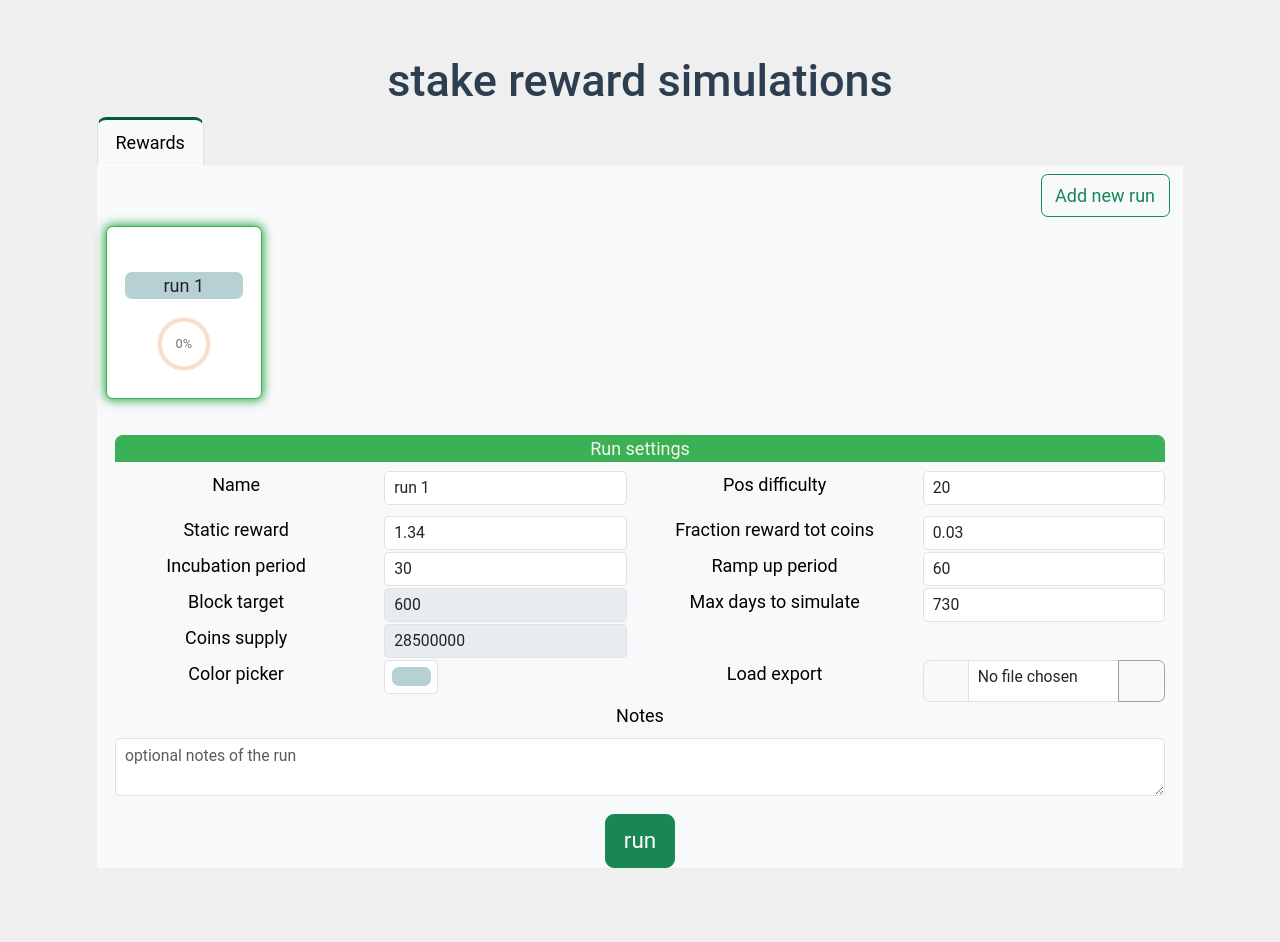
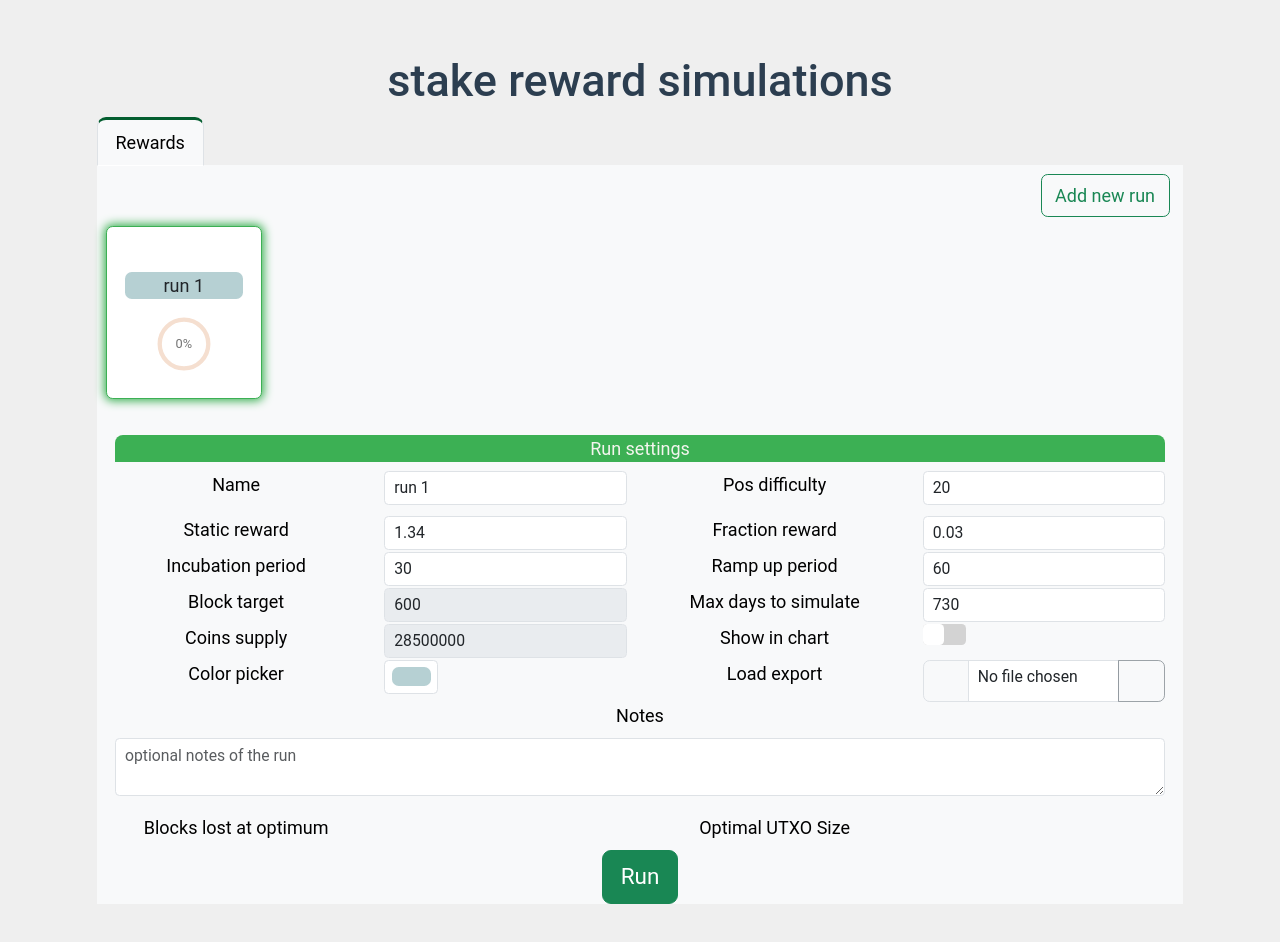
Before and after one commit to jointhepartypooper/PeercoinSim, a Vue app: page / in a window 1280 px wide. Shown: the top 942 px of the page. Built offline with nearby package versions, Linux system fonts and the light colour scheme; some icons are missing.

Commit message:
add   optimalUTXOSize  and   blocksLostAtOptimum

```diff
--- a/src/components/CardSettings.vue
+++ b/src/components/CardSettings.vue
@@ -3,14 +3,14 @@ import { computed, nextTick, ref, type PropType } from "vue";
 import { type IRun, type IMetaRun } from "../models/IRun";
 import VueNumberInput from "../components/VueNumberInput.vue";
 import FileReader from "../components/FileReader.vue";
-
+import CheckboxToggle from "../components/CheckboxToggle.vue";
 import { type IModelSimulator } from "../components/IModelSimulator";
 import { RewardSimulator } from "../components/RewardSimulator";
-
 import { useToast } from "vue-toastification";
 const toast = useToast();
 const emit = defineEmits<{
   (e: "update-card", card: IMetaRun): void;
+  (e: "toggle-chart", id: string, newValue: boolean): void;
 }>();
 const props = defineProps({
   metaRun: {
@@ -20,7 +20,10 @@ const props = defineProps({
 });
 const isrunning = ref<boolean>(false);
 const readyForAction = computed<boolean>(() => {
-  return !isrunning.value && (!props.metaRun.run.status || props.metaRun.run.status <100 );
+  return (
+    !isrunning.value &&
+    (!props.metaRun.run.status || props.metaRun.run.status < 100)
+  );
 });
 
 function doRun(): void {
@@ -42,16 +45,30 @@ function doRun(): void {
     nextTick(() => {
       const sim = new RewardSimulator(props.metaRun.run) as IModelSimulator;
 
-      const results = sim.getXYYResults(updateProgress);
+      const results = sim.getXYResults(updateProgress);
 
-      if (results.length === 3)
+      if (results.length === 3) {
+        const rewardForSizes = results[1];
+        const mintsForSizes = results[2];
+        const maxMint = Math.max(...mintsForSizes);
+        const optimalUTXOSize = results[0][argMax(rewardForSizes)];
+
+        const blockLoss =
+          -1.0 * (1 - mintsForSizes[argMax(rewardForSizes)] / maxMint) * 100;
         onProperyChanged([
           { field: "status", newvalue: 100 },
           { field: "results", newvalue: results },
+          { field: "optimalUTXOSize", newvalue: optimalUTXOSize },
+          { field: "blocksLostAtOptimum", newvalue: blockLoss },
         ]);
+      }
       isrunning.value = false;
     });
   } catch (error) {}
+}
+
+function argMax(arr: number[]): number {
+  return arr.map((x, i) => [x, i]).reduce((r, a) => (a[0] > r[0] ? a : r))[1];
 }
 
 function onProperyChanged(items: { field: string; newvalue: any }[]) {
@@ -176,7 +193,7 @@ function onFileLoad(jsonString: string) {
     </div>
     <div class="col-3">
       <label for="frmIpfractionReward" class="form-label"
-        >Fraction reward tot coins</label
+        >Fraction reward</label
       >
     </div>
     <div class="col-3">
@@ -332,8 +349,18 @@ function onFileLoad(jsonString: string) {
         "
       />
     </div>
-    <div class="col-3"></div>
-    <div class="col-3"></div>
+    <div class="col-3">Show in chart</div>
+    <div class="col-3">
+      <CheckboxToggle
+        :modelValue="metaRun.showChart"
+        :show-labels="false"
+        label-checked="Show in chart"
+        label-unchecked=""
+        @update:model-value="
+          emit('toggle-chart', metaRun.runId, !metaRun.showChart)
+        "
+      />
+    </div>
   </div>
 
   <div class="row">
@@ -370,6 +397,17 @@ function onFileLoad(jsonString: string) {
     <div class="invalid-feedback">not used</div>
   </div>
 
+  <div class="row my-2">
+    <div class="col-3">Blocks lost at optimum</div>
+    <div class="col-3">
+      {{ metaRun.run.blocksLostAtOptimum }}
+    </div>
+    <div class="col-3">Optimal UTXO Size</div>
+    <div class="col-3">
+      {{ metaRun.run.optimalUTXOSize }}
+    </div>
+  </div>
+
   <div class="mb-3">
     <button
       class="btn btn-success btn-lg"
@@ -377,7 +415,7 @@ function onFileLoad(jsonString: string) {
       type="button"
       @click="doRun"
     >
-      run
+      Run
     </button>
   </div>
 </template>
--- /dev/null
+++ b/src/components/CheckboxToggle.vue
@@ -0,0 +1,135 @@
+<script lang="ts" setup>
+import { computed, onMounted, ref, watch } from "vue";
+
+const emit = defineEmits(["update:modelValue"]);
+const props = defineProps({
+  disabled: {
+    type: Boolean,
+    default: false,
+  },
+  modelValue: {
+    type: Boolean,
+    default: false,
+  },
+  showLabels: {
+    type: Boolean,
+    default: false,
+  },
+
+  labelChecked: {
+    type: String,
+    default: "",
+  },
+
+  labelUnchecked: {
+    type: String,
+    default: "",
+  },
+});
+
+const toggled = computed<boolean>(() => {
+  return props.modelValue;
+});
+
+const classes = computed<object>(() => {
+  return {
+    checked: toggled.value,
+    unchecked: !toggled.value,
+    disabled: props.disabled,
+  };
+});
+
+const label = computed<string>(() => {
+  return toggled.value && props.showLabels
+    ? props.labelChecked
+    : props.labelUnchecked;
+});
+
+function toggle(e: any) {
+  if (props.disabled || (!!e && e.keyCode === 9)) {
+    // not if disabled or tab is pressed
+    e.stop();
+  }
+  emit("update:modelValue", !toggled.value);
+}
+</script>
+
+<template>
+  <div
+    class="checkbox-toggle"
+    role="checkbox"
+    @keydown="toggle"
+    @click.stop="toggle"
+    tabindex="0"
+    :aria-checked="toggled"
+  >
+    <div class="checkbox-slide" :class="classes">
+      <div class="checkbox-switch" :class="classes"></div>
+    </div>
+    <div v-show="showLabels" class="checkbox-label" v-html="label"></div>
+  </div>
+</template>
+
+<style lang="scss" scoped>
+.checkbox-toggle {
+  //width: 20em;
+  display: flex;
+  flex-direction: row;
+  justify-content: flex-start;
+  align-items: center;
+  //margin: 0.5em;
+}
+
+.checkbox-slide {
+  width: 2.4em;
+  padding: 0;
+  margin: 0;
+  border-radius: 0.25em;
+  cursor: pointer;
+}
+
+.checkbox-switch {
+  padding: 0;
+  margin: 0;
+  width: 1.2em;
+  height: 1.2em;
+  border-radius: 0.25em;
+  background: #fff;
+  cursor: pointer;
+}
+
+.checkbox-label {
+  margin-left: 0.95em;
+  font-size: 0.7em;
+  font-weight: bold;
+}
+
+.checkbox-switch.checked {
+  transform: translateX(1.2em);
+  transition: all 350ms;
+}
+
+.checkbox-switch.unchecked {
+  transition: all 350ms;
+}
+
+.checkbox-slide.checked {
+  transition: all 350ms;
+  background: #046424;
+}
+
+.checkbox-slide.unchecked {
+  transition: all 350ms;
+  background: lightgray;
+}
+
+.checkbox-switch.disabled {
+  cursor: not-allowed;
+  background: #8da3ba;
+}
+
+.checkbox-slide.disabled {
+  cursor: not-allowd;
+  background: #e0e0e0;
+}
+</style>
--- a/src/components/IModelSimulator.ts
+++ b/src/components/IModelSimulator.ts
@@ -1,9 +1,5 @@
 export interface IModelSimulator {
-    //return two arrays, first being the x-axis then y-axis
+    //return two arrays, first being the x-axis then y-axis and (optional) second y axis
     getXYResults(progressCallback: (progress: number) => void): number[][];
 
-    //returns 3 array for a double y-axis
-    getXYYResults(
-      progressCallback: (progress: number) => void
-    ): number[][][]
   }
--- a/src/components/RewardSimulator.ts
+++ b/src/components/RewardSimulator.ts
@@ -56,30 +56,10 @@ export class RewardSimulator implements IModelSimulator {
     );
   }
 
-  //implements general interface: calulate avg rewards for sizes
+  //implements general interface: calulate avg rewards/mints for sizes
   public getXYResults(
     progressCallback: (progress: number) => void
   ): number[][] {
-    let results = [];
-    for (let index = 0; index < this.sizes.length; index++) {
-      if (!!progressCallback) {
-        const progress = (100 * (index + 1)) / this.sizes.length;
-        if (progress % 5 <= 0.01) progressCallback(progress);
-      }
-      const x = this.sizes[index];
-      results.push(
-        this.averageReward(x, this.DIFF, this.STATIC_REWARD, this.geometric)
-      );
-    }
-
-    if (!!progressCallback) progressCallback(100);
-    return [[...this.sizes], results];
-  }
-
-  //implements general interface: calulate avg rewards/mints for sizes
-  public getXYYResults(
-    progressCallback: (progress: number) => void
-  ): number[][][] {
     let resultsAverageReward = [] as number[];
     let resultsAverageMints = [] as number[];
     for (let index = 0; index < this.sizes.length; index++) {
--- a/src/components/RunCollection.vue
+++ b/src/components/RunCollection.vue
@@ -63,6 +63,7 @@ const currentCard = computed<IMetaRun | undefined>(() => {
       <div v-if="!!currentCard" class="mt-3 px-3">
         <CardSettings
           :meta-run="currentCard"
+          @toggle-chart="(id, newvalue) => emit('toggle-chart', id, newvalue)"
           @update-card="(card) => emit('update-card', card)"
         />
       </div>
--- a/src/models/IRun.ts
+++ b/src/models/IRun.ts
@@ -56,5 +56,8 @@ export interface IRun {
   status?: number;
 
   //results of run over x and y1 and y2
-  results?: number[][] | number[][];
+  results?: number[][];
+
+  optimalUTXOSize?: number;
+  blocksLostAtOptimum?: number;
 }
--- a/src/views/RewardsView.vue
+++ b/src/views/RewardsView.vue
@@ -95,7 +95,6 @@ function toggleSelected(id: string, newval: boolean) {
 }
 
 function toggleChartSelected(id: string, newval: boolean) {
-  debugger;
   let run = metaRuns.value.find((r) => r.runId === id);
   if (!!run) {
     run.showChart = newval;
@@ -112,6 +111,7 @@ function updateStatus(id: string, newstatus: number) {
 function updateCard(newCard: IMetaRun) {
   let card = metaRuns.value.find((x) => x.runId === newCard.runId);
   if (!!card) {
+    const prevStatus = card.run.status ?? 0;
     card.run.name = newCard.run.name;
     card.run.colorCode = newCard.run.colorCode;
     card.run.posDiff = newCard.run.posDiff;
@@ -125,6 +125,10 @@ function updateCard(newCard: IMetaRun) {
     card.run.coinSupply = newCard.run.coinSupply;
     card.run.status = newCard.run.status ?? 0;
     card.run.results = newCard.run.results;
+    card.run.optimalUTXOSize = newCard.run.optimalUTXOSize;
+    card.run.blocksLostAtOptimum = newCard.run.blocksLostAtOptimum;
+    if (card.run.status !== prevStatus && card.run.status >= 100)
+      card.showChart = true;
   }
 }
 </script>
```
Also changed, not shown: 5 other files (tests, documents, lock files or other folders).
